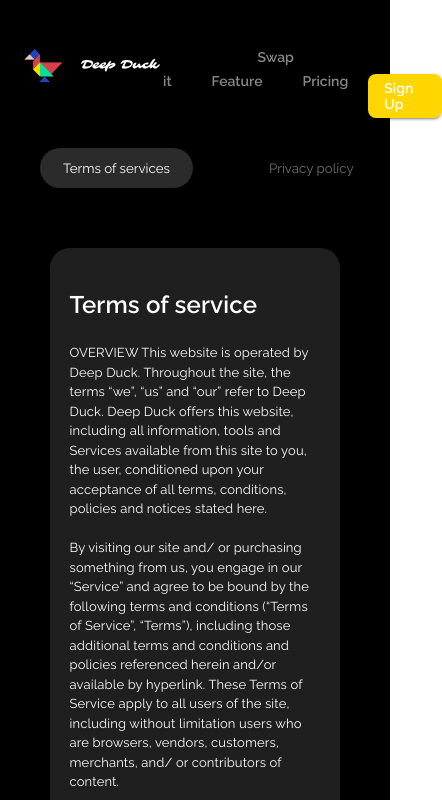
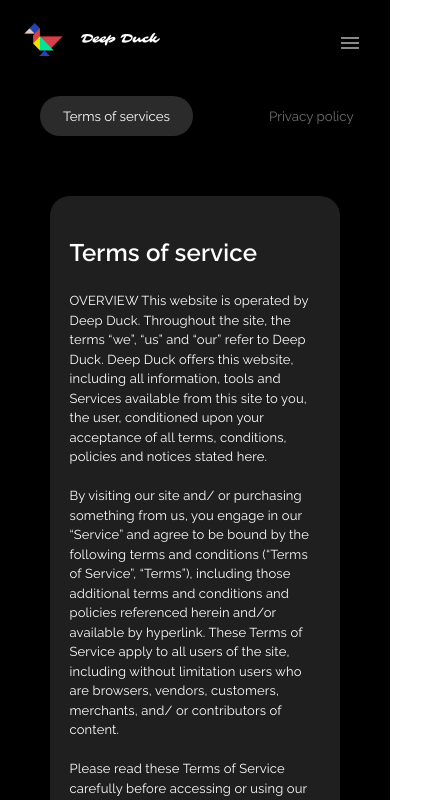
Before and after one commit to Rameeshakhan/DeepDuck, a React (Vite) app: page /policy in a window 390 px wide. Shown: the top 800 px of the page, 442 px wide, since content can reach past the window. Built offline with nearby package versions, Linux system fonts and the light colour scheme.

Commit message:
Respsivness Added

```diff
--- a/src/components/Navbar.jsx
+++ b/src/components/Navbar.jsx
@@ -1,42 +1,75 @@
-import React from 'react';
-import { Typography, Button } from '@mui/material';
+import React, { useState } from 'react';
+import { Typography, Button, Drawer, List, ListItem, ListItemText, IconButton, useMediaQuery } from '@mui/material';
+import { Menu as MenuIcon } from '@mui/icons-material';
 import logo from "../assets/images/logo.png";
-import deepDuck from "../assets/images/deepDuck.png";
 import { useNavigate } from 'react-router-dom';
 
-const Navbar = () => {
-const navigate = useNavigate()
+const Navbar = ( {deepDuckImage, optionColor}) => {
+
+  const navigate = useNavigate();
+  const [open, setOpen] = useState(false);
+  const isMobile = useMediaQuery('(max-width: 650px)');
+
+  const handleToggle = () => {
+    setOpen(!open);
+  };
 
   return (
     <div style={{ display: 'flex', alignItems: 'center', padding: '20px', justifyContent: 'space-between' }}>
-      {/* Images Section */}
+
       <div style={{ display: 'flex', alignItems: 'center' }}>
         <picture>
           <img src={logo} alt="Logo" height="39px" width="47px" />
         </picture>
         <span style={{ marginLeft: '10px' }}>
-          <img src={deepDuck} alt="Logo" height="17px" width="86px" />
+          <img src={deepDuckImage} alt="Logo" height="17px" width="86px" />
         </span>
       </div>
 
-      {/* Typography Section */}
+      {isMobile ? (
+        <>
+          <IconButton edge="start" color="inherit" aria-label="menu" onClick={handleToggle}>
+            <MenuIcon sx={{color: optionColor}}/>
+          </IconButton>
+
+          <Drawer anchor="right" open={open} onClose={handleToggle} PaperProps={{ sx: { backgroundColor: 'black', color: 'white' } }}>
+            <List style={{ width: '200px' }}>
+              <ListItem button onClick={() => navigate('/login')}>
+                <ListItemText primary="Log In" />
+              </ListItem>
+              <ListItem button onClick={() => navigate('/signup')}>
+                <ListItemText primary="Sign Up" />
+              </ListItem>
+              <ListItem button>
+                <ListItemText primary="Swap it" />
+              </ListItem>
+              <ListItem button>
+                <ListItemText primary="Feature" />
+              </ListItem>
+              <ListItem button>
+                <ListItemText primary="Pricing" />
+              </ListItem>
+            </List>
+          </Drawer>
+        </>
+      ) : (
+        <>
           <div style={{ flex: '1', textAlign: 'center' }}>
-        <Typography variant="p" style={{ fontFamily: 'Raleway', fontSize: '14px', fontWeight: 600, lineHeight: '16px', letterSpacing: '0em', textAlign: 'left', color: '#888888', margin: "0px 20px" }}>
+        <Typography variant="p" style={{ fontFamily: 'Raleway', fontSize: '14px', fontWeight: 600, lineHeight: '16px', letterSpacing: '0em', textAlign: 'left', color: optionColor, margin: "0px 20px" }}>
         Swap it
       </Typography>
-        <Typography variant="p" style={{ fontFamily: 'Raleway', fontSize: '14px', fontWeight: 600, lineHeight: '16px', letterSpacing: '0em', textAlign: 'left', color: '#888888' ,margin: "0px 20px" }}>
+      <Typography variant="p" style={{ fontFamily: 'Raleway', fontSize: '14px', fontWeight: 600, lineHeight: '16px', letterSpacing: '0em', textAlign: 'left', color: optionColor, margin: "0px 20px" }}>
         Feature
       </Typography>
-        <Typography variant="p" style={{ fontFamily: 'Raleway', fontSize: '14px', fontWeight: 600, lineHeight: '16px', letterSpacing: '0em', textAlign: 'left', color: '#888888', margin: "0px 20px"  }}>
+      <Typography variant="p" style={{ fontFamily: 'Raleway', fontSize: '14px', fontWeight: 600, lineHeight: '16px', letterSpacing: '0em', textAlign: 'left', color: optionColor, margin: "0px 20px"  }}>
         Pricing
       </Typography>
           </div>
-
-      {/* Buttons Section */}
           <div>
             <Button
               variant="contained"
               sx={{
+                color: optionColor,
                 margin: '5px',
                 background: 'none',
                 outline: 'none',
@@ -64,7 +97,6 @@ const navigate = useNavigate()
               sx={{
                 background: 'rgba(255, 214, 0, 1)',
                 outline: 'none',
-          color: 'white',
                 fontFamily: 'Raleway',
                 fontSize: '14px',
                 fontWeight: 600,
@@ -73,6 +105,7 @@ const navigate = useNavigate()
                 textAlign: 'left',
                 borderRadius: '8px',
                 textTransform: 'none',
+                color: {optionColor},
                 '&:hover': {
                   background: 'rgba(255, 214, 0, 1)',
                   color: 'white',
@@ -84,6 +117,8 @@ const navigate = useNavigate()
               Sign Up
             </Button>
           </div>
+        </>
+      )}
     </div>
   );
 };
```
Lines whose indentation alone changed are shown as unchanged.
